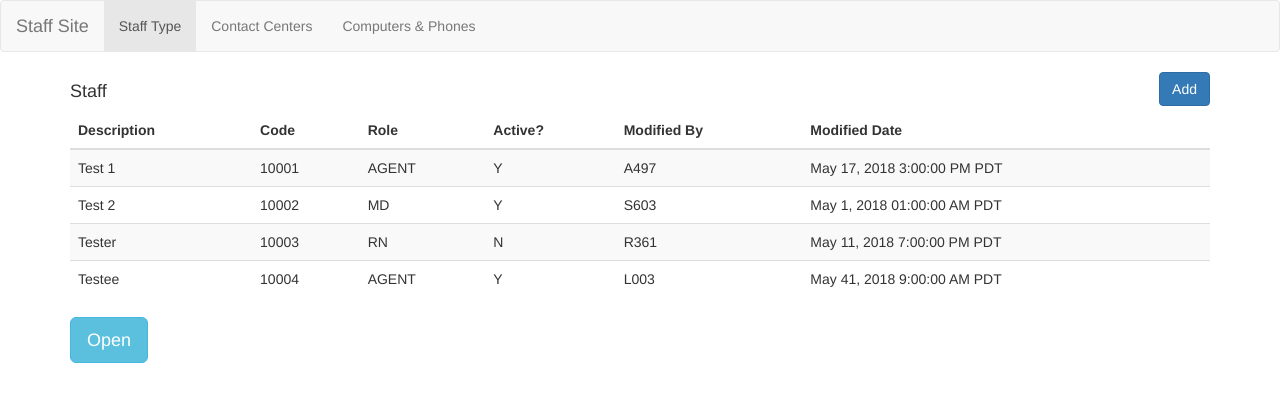
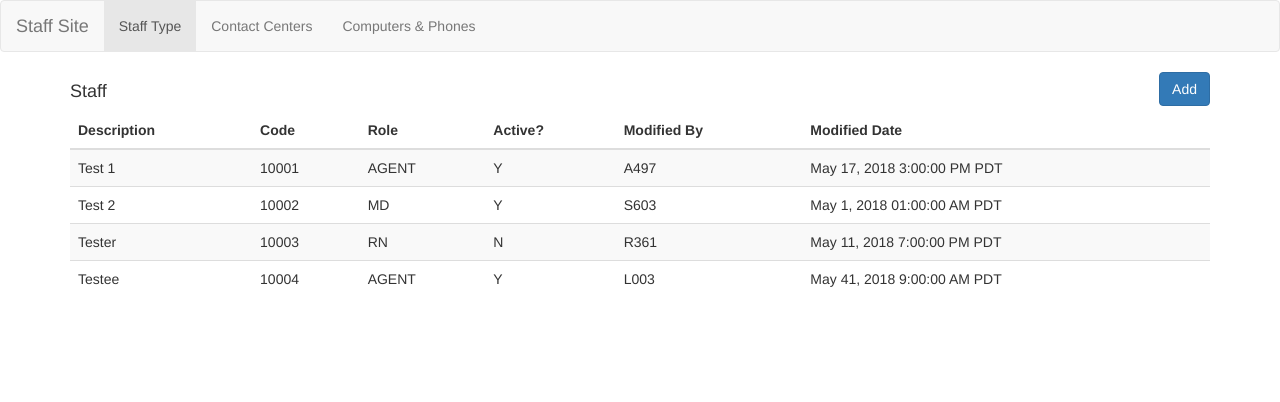
Before and after one commit to annesophien/angular-kp-challenge, an Angular app: page /staff-type in a window 1280 px wide. Shown: the top 402 px of the page. Built offline with nearby package versions, Linux system fonts and the light colour scheme.

Commit message:
Modal window on row click.

```diff
--- a/src/app/staff-type/staff-table/staff-table.component.html
+++ b/src/app/staff-type/staff-table/staff-table.component.html
@@ -2,12 +2,6 @@
 	<thead>
 		<tr>
 			<th *ngFor="let col of columns">{{ col.title }}</th>
-			<!-- <th width="26%" sortable-column="description">Description</th>
-			<th width="10%" sortable-column="code">Code</th>
-			<th width="10%" sortable-column="role">Role</th>
-			<th width="10%" sortable-column="active">Active?</th>
-			<th width="22%" sortable-column="modified-by">Last Modified By</th>
-			<th width="22%" sortable-column="modified-date">Last Modified Date</th> -->
 		</tr>
 	</thead>
 	<tbody>
@@ -16,7 +10,9 @@
 			*ngFor="let staff of this.staffService.getStaffs(); let i = index"
 			[id]="i"
 			(click)="setClickedRow(i)"
-			[class.active]="i == selectedRow">
+			(click)="openModal()"
+			[class.active]="i == selectedRow"
+			data-target="#editModal">
 			<!-- <app-staff-row [staff]="staff"></app-staff-row> -->
 			<!-- <app-staff-row [staff]="staff" [columns]="columns"></app-staff-row> -->
 			<td>{{ staff.description }}</td>
@@ -29,10 +25,8 @@
 	</tbody>
 </table>
 
-<!-- testing http://www.agiratech.com/angular-typescript-modal-window/ -->
-<button type="button" class="btn btn-info btn-lg" (click)="openModal()">Open</button>
-<div class="backdrop" [ngStyle]="{'display':display}"></div>
-<div class="modal" tabindex="-1" role="dialog" [ngStyle]="{'display':display}">
+<!-- <div class="backdrop" [ngStyle]="{'display':display}"></div> -->
+<div class="modal" id="editModal" tabindex="-1" role="dialog" [ngStyle]="{'display':display}">
 		<div class="modal-dialog" role="document">
 			<div class="modal-content">
 				<div class="modal-header">
```
Also changed, not shown: src/app/staff-type/staff-table/staff-table-modal.component.html (added). Lines whose indentation alone changed are shown as unchanged.
